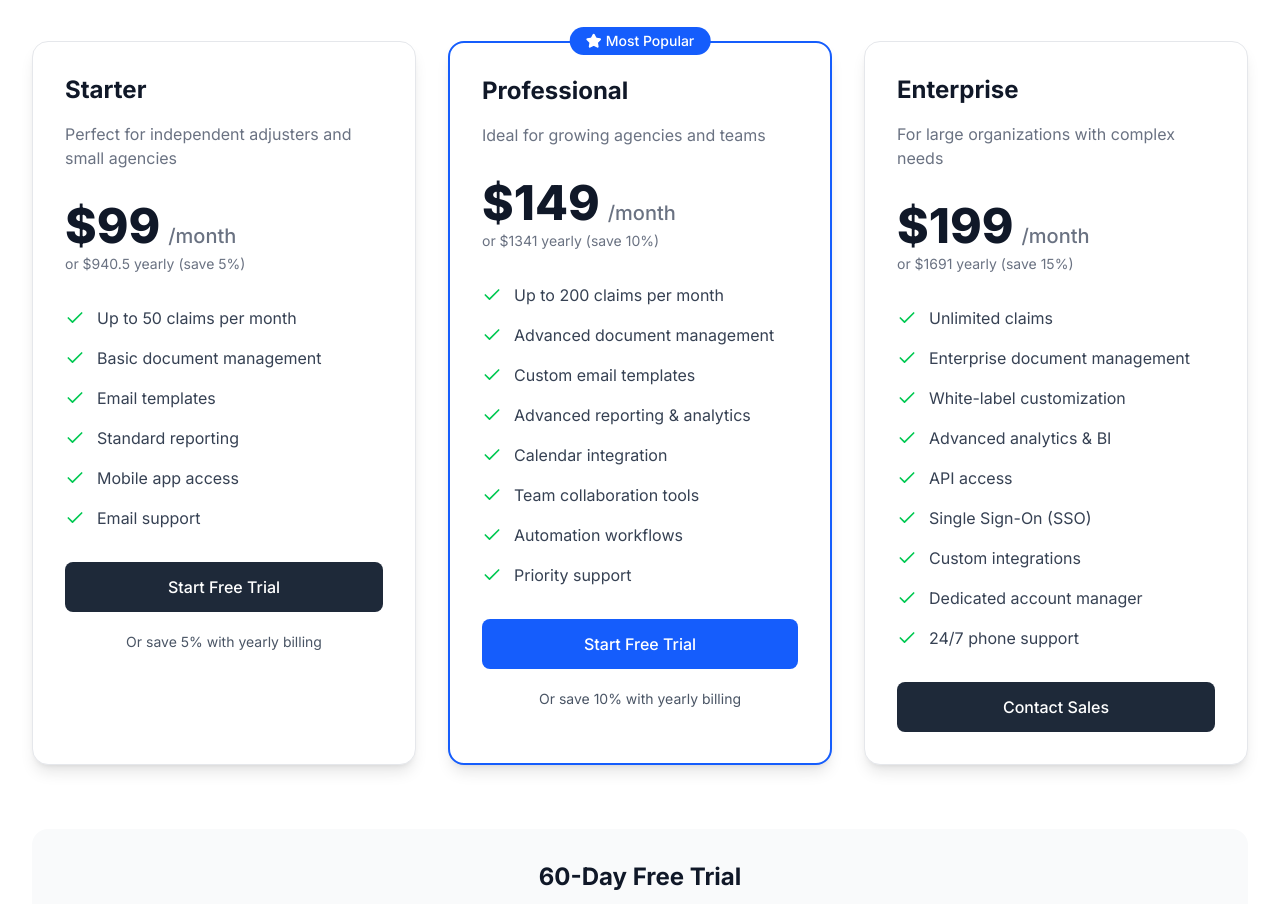
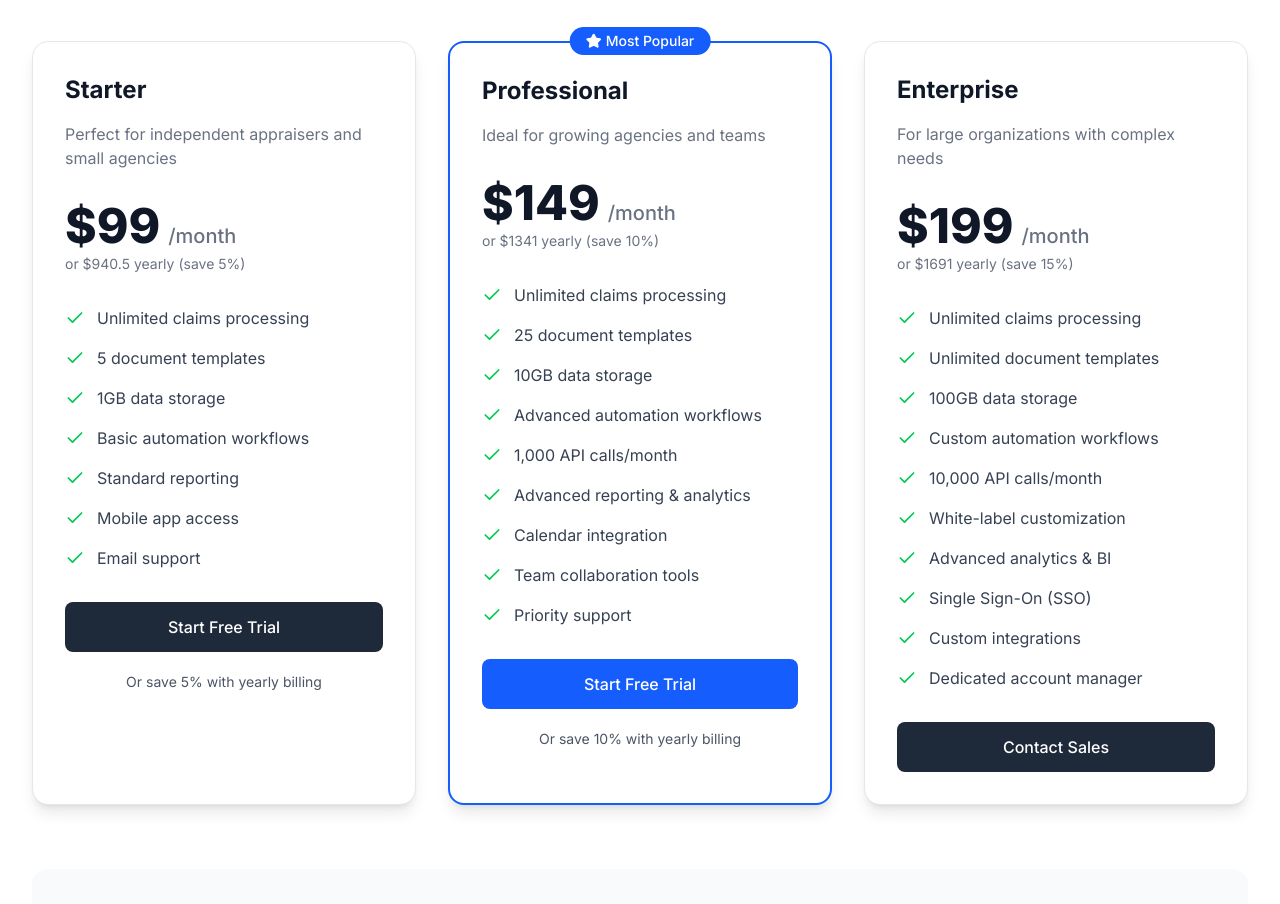
Before and after one commit to prazyl/prazyl-website, a Next.js app: page / in a window 1280 px wide. Shown: the part 2560-3464 px from the top of the page. Built offline with nearby package versions, Linux system fonts and the light colour scheme.

Commit message:
Update pricing model: unlimited claims, focus on templates/storage/API/automation

```diff
--- a/app/components/PricingSection.tsx
+++ b/app/components/PricingSection.tsx
@@ -8,11 +8,12 @@ const plans = [
     name: 'Starter',
     price: 99,
     yearlyPrice: 940.50,
-    description: 'Perfect for independent adjusters and small agencies',
+    description: 'Perfect for independent appraisers and small agencies',
     features: [
-      'Up to 50 claims per month',
-      'Basic document management',
-      'Email templates',
+      'Unlimited claims processing',
+      '5 document templates',
+      '1GB data storage',
+      'Basic automation workflows',
       'Standard reporting',
       'Mobile app access',
       'Email support'
@@ -28,13 +29,14 @@ const plans = [
     yearlyPrice: 1341,
     description: 'Ideal for growing agencies and teams',
     features: [
-      'Up to 200 claims per month',
-      'Advanced document management',
-      'Custom email templates',
+      'Unlimited claims processing',
+      '25 document templates',
+      '10GB data storage',
+      'Advanced automation workflows',
+      '1,000 API calls/month',
       'Advanced reporting & analytics',
       'Calendar integration',
       'Team collaboration tools',
-      'Automation workflows',
       'Priority support'
     ],
     cta: 'Start Free Trial',
@@ -48,15 +50,16 @@ const plans = [
     yearlyPrice: 1691,
     description: 'For large organizations with complex needs',
     features: [
-      'Unlimited claims',
-      'Enterprise document management',
+      'Unlimited claims processing',
+      'Unlimited document templates',
+      '100GB data storage',
+      'Custom automation workflows',
+      '10,000 API calls/month',
       'White-label customization',
       'Advanced analytics & BI',
-      'API access',
       'Single Sign-On (SSO)',
       'Custom integrations',
-      'Dedicated account manager',
-      '24/7 phone support'
+      'Dedicated account manager'
     ],
     cta: 'Contact Sales',
     popular: false,
```
